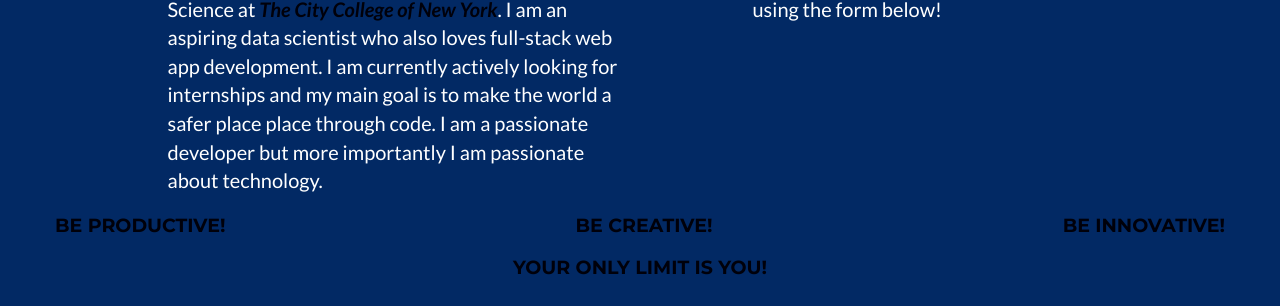
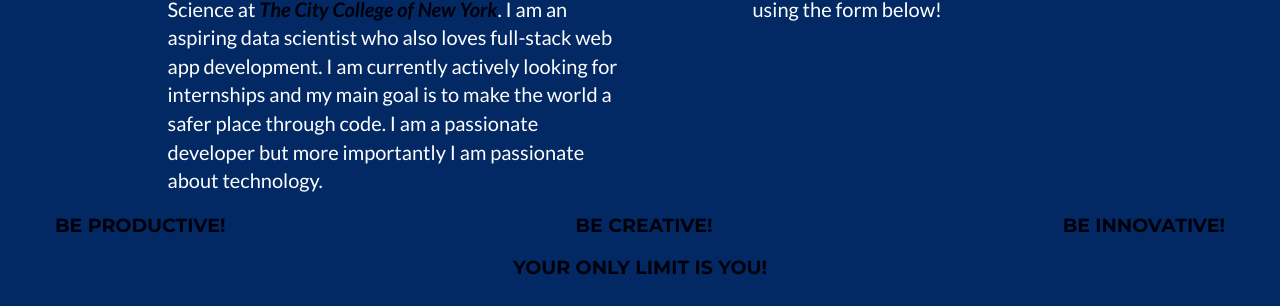
Before and after one commit to GeorgiosIoannouCoder/georgiosioannoucoder.github.io, a Jekyll site: the page built from _posts/2014-07-18-project-1.markdown, in a window 1280 px wide and 900 px high, scrolled down 1651 px. Shown: the part 263-569 px from the top of the window. Built offline with Jekyll 4.4.1, drawn with Linux system fonts in a browser that asks for light colours.

Commit message:
Fifth Commit

```diff
--- a/_config.yml
+++ b/_config.yml
@@ -39,16 +39,10 @@ footer:
 
 # Social networks usernames (many more available: google-plus, flickr, dribbble, pinterest, instagram, tumblr, linkedin, etc.)
 social:
-  # - title: twitter
-  #   url:
-  # - title: facebook
-  #   url:
-  # - title: stack-overflow
-  #   url:
-  # - title: bitbucket
-  #   url:
   - title: github
     url: https://github.com/GeorgiosIoannouCoder
+  - title: linkedin
+    url: https://www.linkedin.com/in/georgiosioannoucoder/
 
 # Postal address (add as many lines as necessary)
 address:
--- a/_includes/about.html
+++ b/_includes/about.html
@@ -19,8 +19,8 @@
             ><b><i>The City College of New York</i></b></a
           >. I am an aspiring data scientist who also loves full-stack web app
           development. I am currently actively looking for internships and my
-          main goal is to make the world a safer place place through code. I am
-          a passionate developer but more importantly I am passionate about
+          main goal is to make the world a safer place through code. I am a
+          passionate developer but more importantly I am passionate about
           technology.
         </p>
       </div>
```
